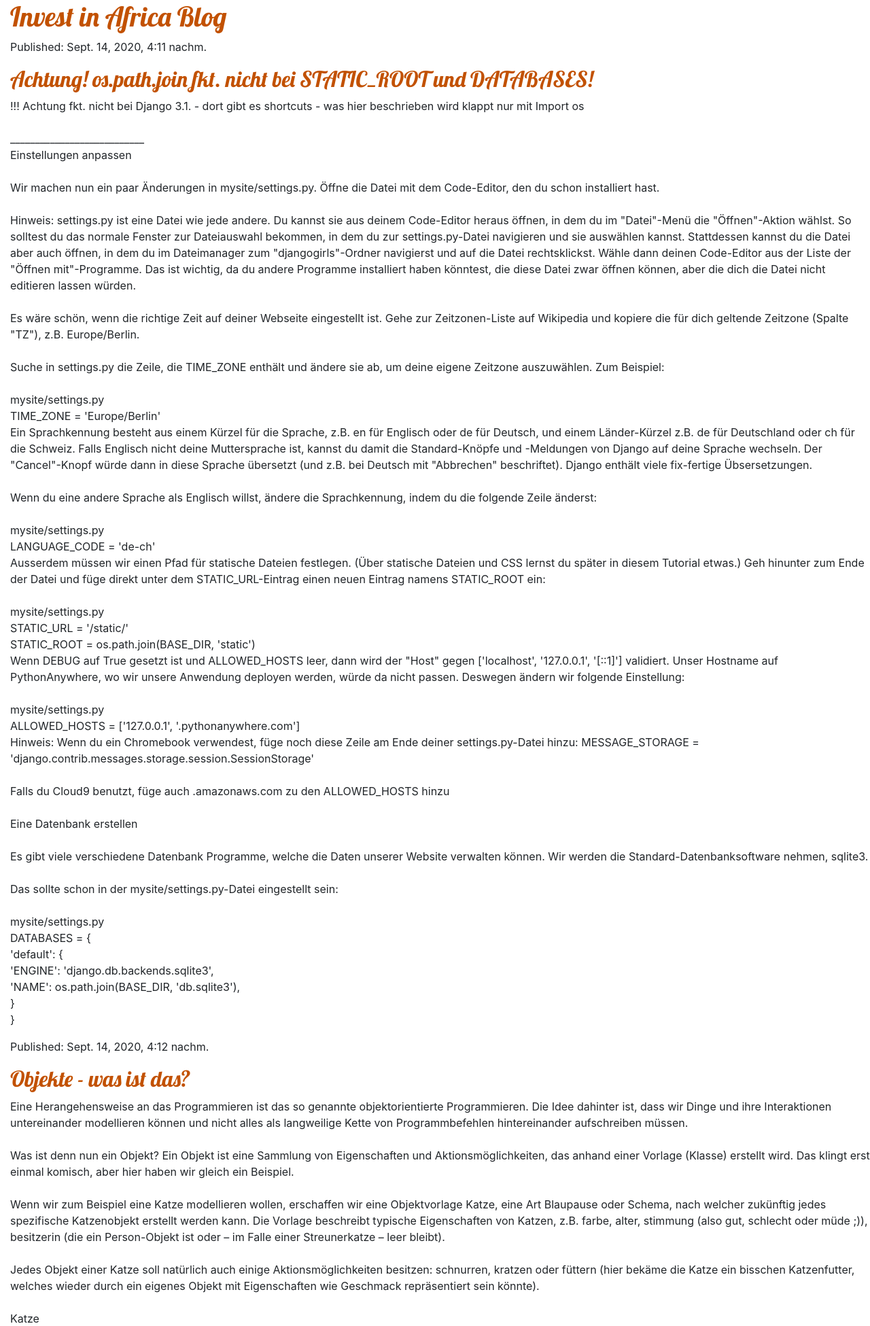
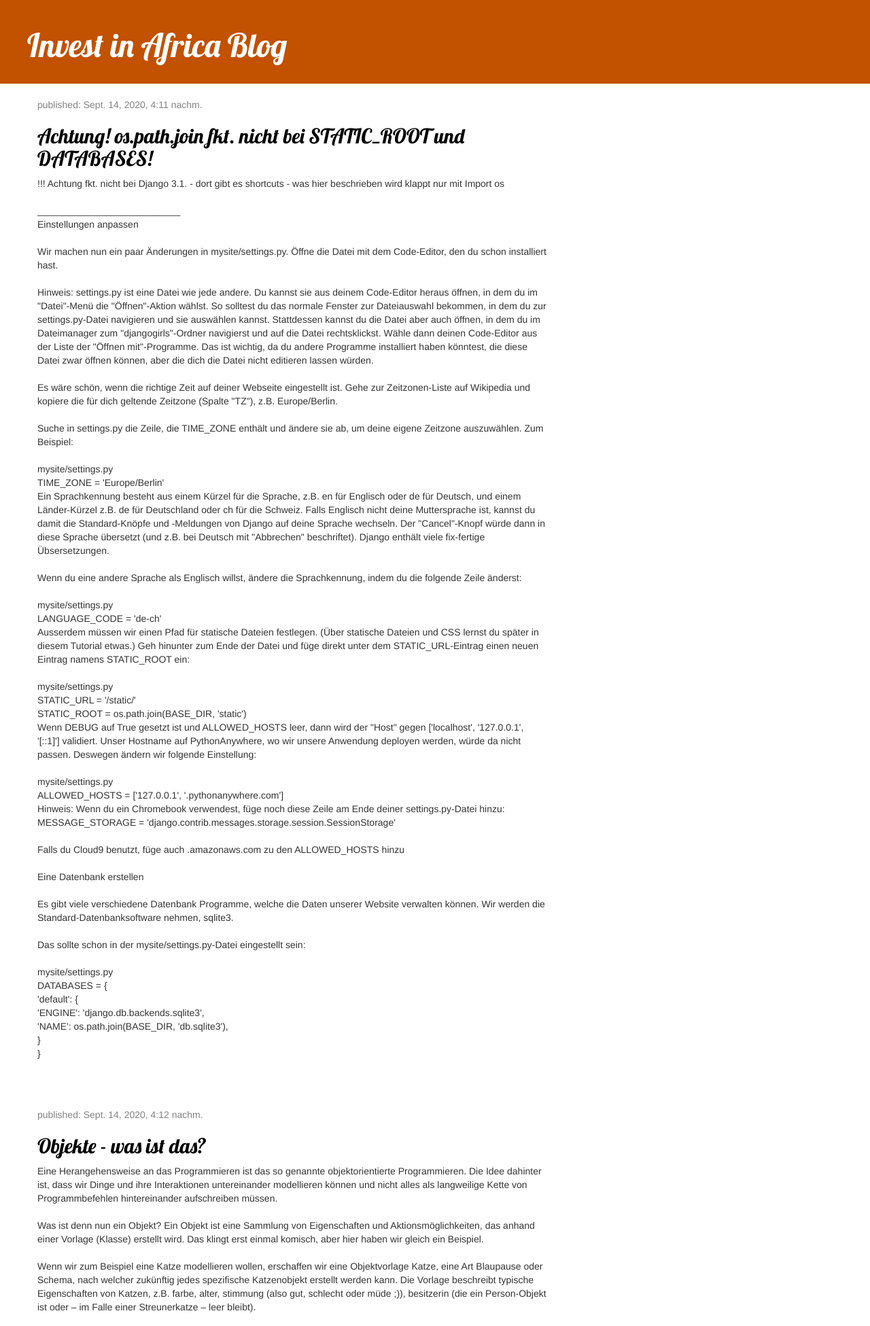
Before and after one commit to seidelmarco/invest-in-africa, a Django app: page / in a window 1280 px wide. Shown: the top 1951 px of the page at 68% size. Run offline with Django 3.2, Linux system fonts and the light colour scheme; data comes from the database, SQL or seed files in the repository; some libraries are stand-ins or nearby versions.

Commit message:
Modified base html

```diff
--- a/blog/static/css/blog.css
+++ b/blog/static/css/blog.css
@@ -1,8 +1,46 @@
-h1 a, h2 a {
-    color: #C25100;
-    font-family: 'Lobster';
+.page-header {
+    background-color: #C25100;
+    margin-top: 0;
+    padding: 20px 20px 20px 40px;
 }
 
-body {
-    padding-left: 15px;
+.page-header h1, .page-header h1 a, .page-header h1 a:visited, .page-header h1 a:active {
+    color: #ffffff;
+    font-size: 36pt;
+    text-decoration: none;
 }
+
+.content {
+    margin-left: 40px;
+}
+
+h1, h2, h3, h4 {
+    font-family: 'Lobster', cursive;
+}
+
+.date {
+    color: #828282;
+}
+
+.save {
+    float: right;
+}
+
+.post-form textarea, .post-form input {
+    width: 100%;
+}
+
+.top-menu, .top-menu:hover, .top-menu:visited {
+    color: #ffffff;
+    float: right;
+    font-size: 26pt;
+    margin-right: 20px;
+}
+
+.post {
+    margin-bottom: 70px;
+}
+
+.post h2 a, .post h2 a:visited {
+    color: #000000;
+}
--- /dev/null
+++ b/blog/templates/blog/base.html
@@ -0,0 +1,29 @@
+{% load static %}
+
+<!DOCTYPE html>
+<html>
+    <head>
+        <meta charset="utf-8">
+        <meta name="viewport" content="width=device-width, initial-scale=1, shrink-to-fit=no">
+        <link rel="stylesheet" href="//maxcdn.bootstrapcdn.com/bootstrap/3.2.0/css/bootstrap.min.css">
+        <link rel="stylesheet" href="//maxcdn.bootstrapcdn.com/bootstrap/3.2.0/css/bootstrap-theme.min.css">
+        <!--<link rel="stylesheet" href="https://stackpath.bootstrapcdn.com/bootstrap/4.5.2/css/bootstrap.min.css" integrity="sha384-JcKb8q3iqJ61gNV9KGb8thSsNjpSL0n8PARn9HuZOnIxN0hoP+VmmDGMN5t9UJ0Z" crossorigin="anonymous">-->
+        <link href="//fonts.googleapis.com/css?family=Lobster&subset=latin,latin-ext" rel="stylesheet" type="text/css">
+        <link rel="stylesheet" href="{% static 'css/blog.css' %}">
+
+        <title>Invest in Africa - Figures and Blog</title>
+    </head>
+    <body>
+        <div class="page-header">
+            <h1><a href="/">Invest in Africa Blog</a></h1>
+        </div>
+        <div class="content container">
+            <div class="row">
+                <div class="col-md-8">
+                {% block content %}
+                {% endblock %}
+                </div>
+            </div>
+        </div>
+    </body>
+</html>
--- a/blog/templates/blog/post_list.html
+++ b/blog/templates/blog/post_list.html
@@ -1,41 +1,13 @@
-{% load static %}
+{% extends 'blog/base.html' %}
 
-<!DOCTYPE html>
-<html>
-    <head>
-        <meta charset="utf-8">
-        <meta name="viewport" content="width=device-width, initial-scale=1, shrink-to-fit=no">
-        <link rel="stylesheet" href="https://stackpath.bootstrapcdn.com/bootstrap/4.5.2/css/bootstrap.min.css" integrity="sha384-JcKb8q3iqJ61gNV9KGb8thSsNjpSL0n8PARn9HuZOnIxN0hoP+VmmDGMN5t9UJ0Z" crossorigin="anonymous">
-        <link href="//fonts.googleapis.com/css?family=Lobster&subset=latin,latin-ext" rel="stylesheet" type="text/css">
-        <link rel="stylesheet" href="{% static 'css/blog.css' %}">
-
-        <title>Invest in Africa - Figures and Blog</title>
-    </head>
-    <body>
-        <div>
-            <h1><a href="/">Invest in Africa Blog</a></h1>
+{% block content %}
+    {% for post in posts %}
+    <div class="post">
+        <div class="date">
+            <p>published: {{ post.published_date }}</p>
         </div>
-
-        <div>
-
-            {% for post in posts%}
-            <div>
-                <p>Published: {{ post.published_date }}</p>
-                <h2><a href="">{{ post.title }}</a></h2>
-                <p>{{ post.text | linebreaksbr }}</p>
-            </div>
-            {% endfor %}
-
-            <p>published: 14.06.2014, 12:14</p>
-            <h2><a href="">My first post</a></h2>
-            <p>Aenean eu leo quam. Pellentesque ornare sem lacinia quam venenatis vestibulum. Donec id elit non mi porta gravida at eget metus. Fusce dapibus, tellus ac cursus commodo, tortor mauris condimentum nibh, ut fermentum massa justo sit amet risus.</p>
-
-        </div>
-
-        <div>
-            <p>published: 14.06.2014, 12:14</p>
-            <h2><a href="">My second post</a></h2>
-            <p>Aenean eu leo quam. Pellentesque ornare sem lacinia quam venenatis vestibulum. Donec id elit non mi porta gravida at eget metus. Fusce dapibus, tellus ac cursus commodo, tortor mauris condimentum nibh, ut f.</p>
-        </div>
-    </body>
-</html>
+        <h2><a href="">{{ post.title }}</a></h2>
+        <p>{{ post.text|linebreaksbr }}</p>
+    </div>
+    {% endfor %}
+{% endblock %}
```
